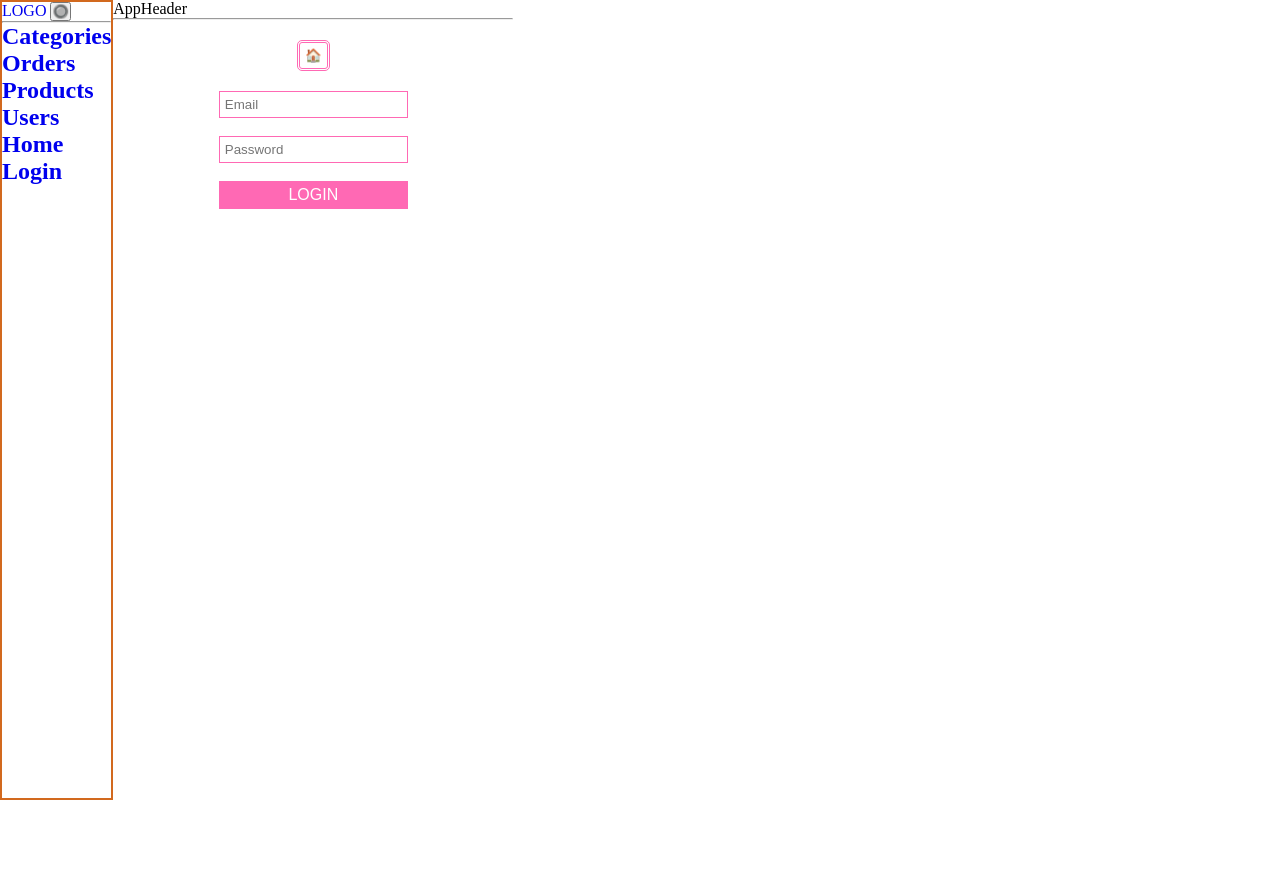
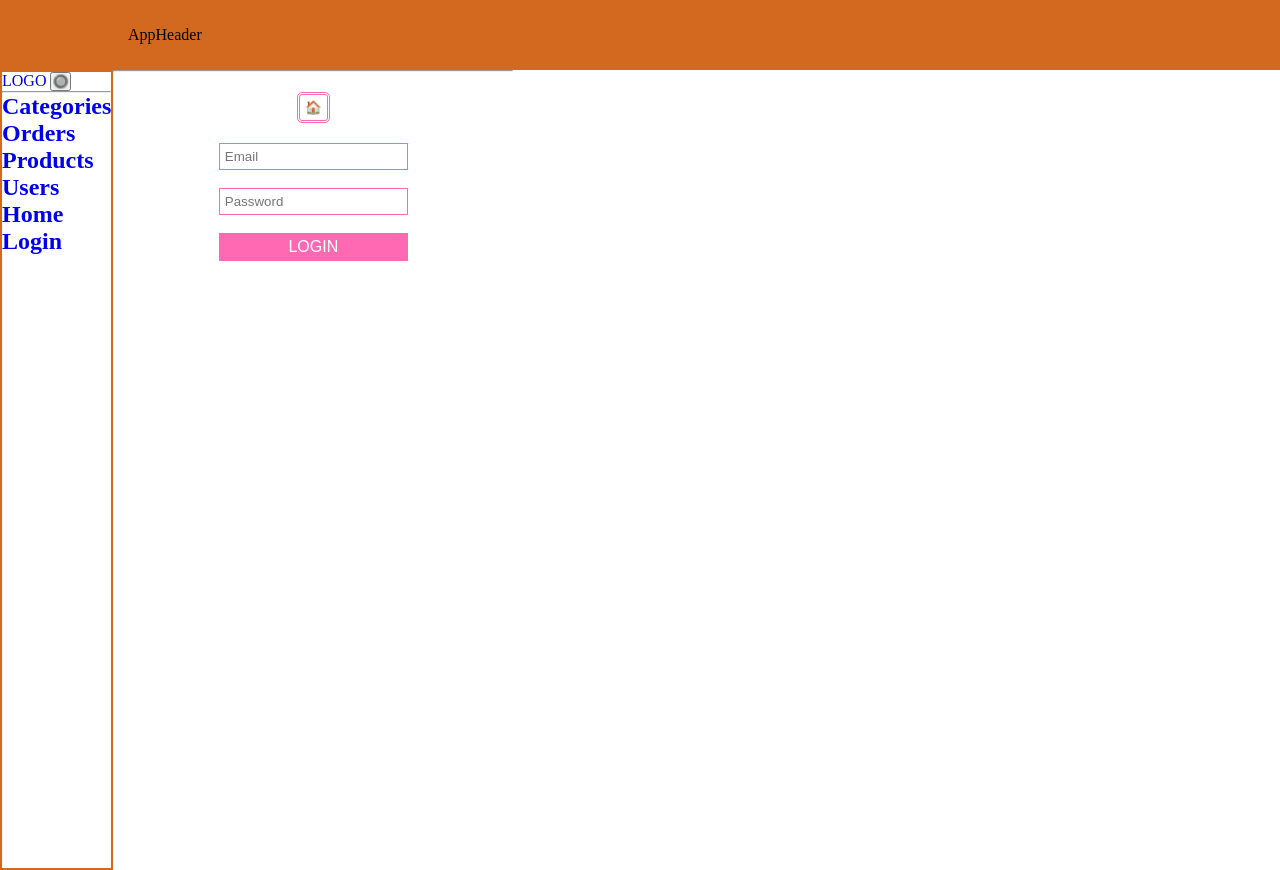
Before and after one commit to arikxl/admin-panel, a React (Create React App) app: page / in a window 1280 px wide. Before the commit the page ends 800 px from the top, so only its background shows below. Built offline with nearby package versions, Linux system fonts and the light colour scheme.

Commit message:
some style

```diff
--- a/src/App.js
+++ b/src/App.js
@@ -15,10 +15,10 @@ import CategoriesPage from "./pages/categories-page/CategoriesPage";
 function App() {
   return (
     <BrowserRouter>
+          <AppHeader />
       <div className="flex">
         <AppSidebar />
         <div className="flex column">
-          <AppHeader />
           <hr />
         <Routes>
           <Route path="/" element={<Login />}/>
--- a/src/components/app-header/AppHeader.jsx
+++ b/src/components/app-header/AppHeader.jsx
@@ -1,9 +1,33 @@
 import React from 'react';
 import { Link } from 'react-router-dom';
-
+import styled from "styled-components";
 
 import { logout } from '../../redux/actions/userActions';
 import { useDispatch, useSelector } from 'react-redux';
+
+const HeaderStyled = styled.header`
+    width: 100%;
+    height: 70px;
+    background-color: chocolate;
+
+    .wrapper {
+        width: 80%;
+        height: 100%;
+        margin: 0 auto;
+        display: flex;
+        justify-content: space-between;
+        align-items: center;
+        button {
+            background-color: white ;
+            font-size: 16px ;
+            padding:5px 15px ;
+            color: chocolate ;
+            border: none ;
+        }
+    };
+`;
+
+
 
 const AppHeader = () => {
 
@@ -15,15 +39,19 @@ const AppHeader = () => {
   }
 
   return (
-    < div className='flex space-between'>
+    < HeaderStyled className='flex space-between'>
+      <div className='wrapper'>
+
         <div>AppHeader</div>
 
         {user && (
           <Link onClick={submitLogout} to={'/'}>
-          X
+            <button>X</button>
+
           </Link>
         )}
       </div>
+    </HeaderStyled>
   );
 };
 
--- a/src/components/login/Login.jsx
+++ b/src/components/login/Login.jsx
@@ -2,7 +2,6 @@ import React, { useEffect, useState } from 'react';
 import { useDispatch, useSelector } from 'react-redux';
 import { useNavigate } from 'react-router-dom';
 import styled from "styled-components";
-import HomePage from '../../pages/home-page/HomePage';
 
 import { login } from '../../redux/actions/userActions';
 import Error from '../Loaders/Error';
--- a/src/pages/home-page/HomePage.jsx
+++ b/src/pages/home-page/HomePage.jsx
@@ -1,57 +1,18 @@
-import React from 'react'
-import AppHeader from '../../components/app-header/AppHeader'
-import AppSidebar from '../../components/app-sidebar/AppSidebar'
-import Login from '../../components/login/Login'
-
-import { BrowserRouter, Routes, Route } from "react-router-dom";
-
-
-// import AppHeader from "./components/app-header/AppHeader";
-// import AppSidebar from "./components/app-sidebar/AppSidebar";
-// import Login from "./components/login/Login";
-import Orders from "../../components/orders/Orders";
-import Products from "../../components/products/Products";
-import Users from "../../components/users/Users";
-import CategoriesPage from "../categories-page/CategoriesPage";
-
-// import HomePage from './pages/home-page/HomePage';
+import React from 'react';
 
 const HomePage = () => {
   return (
-      <div>
-        <div className="flex">
-          {/* <AppSidebar /> */}
+    <div>
+      <div className="flex column">
+        <a href={'http://localhost:3000/'}>
+          <button>🏠</button>
+        </a>
+        <br />
+        home page
+      </div>
+    </div>
 
-          <div className="flex column">
-
-            {/* <AppHeader /> */}
-            <hr />
-            home page
-          </div>
-        </div>
-      </div>
-
-  )
-}
+  );
+};
 
 export default HomePage;
-
-
-
-// const HomePage = () => {
-//   return (
-//       <div>
-//         <div className="flex">
-//           <AppSidebar />
-
-//           <div className="flex column">
-
-//             <AppHeader />
-//             <hr />
-//             home page
-//           </div>
-//         </div>
-//       </div>
-
-//   )
-// }
```
Lines whose indentation alone changed are shown as unchanged.
